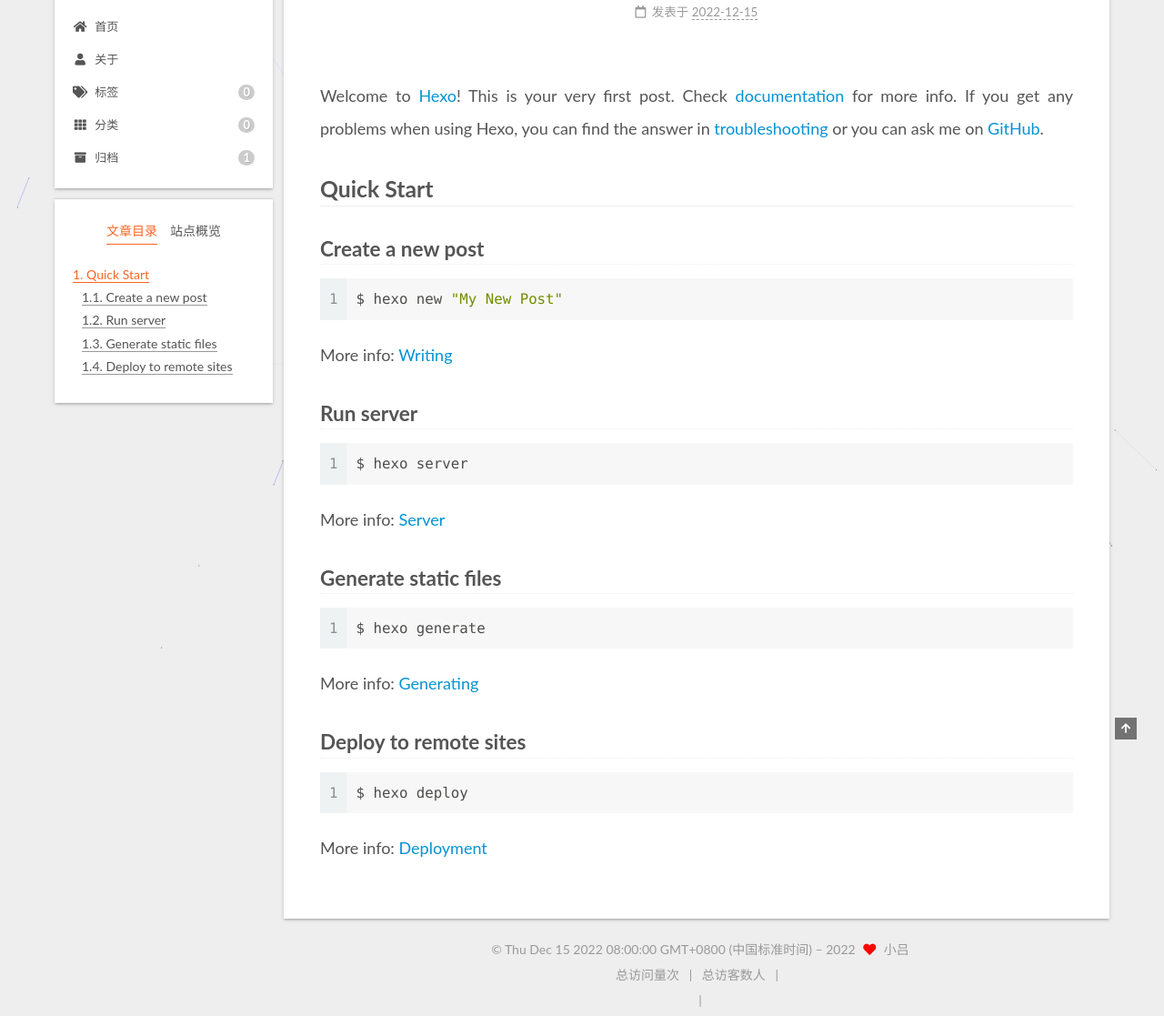
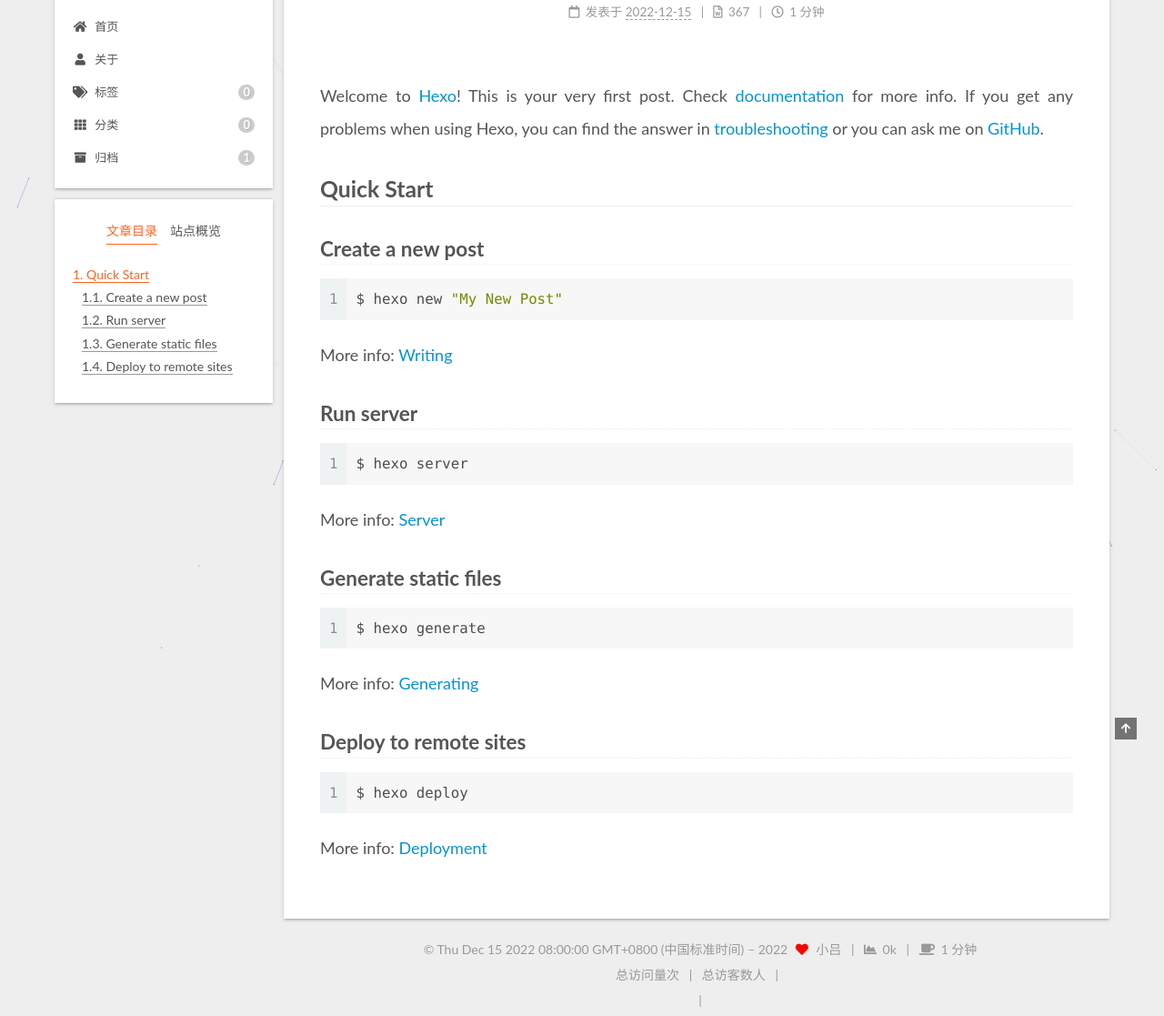
Before and after one commit to DXC6666/DXC6666.github.io, a plain HTML site: page 2022/12/15/hello-world/index.html in a window 1280 px wide. Shown: the part 87-1204 px from the top of the page at 91% size. Drawn offline with Linux system fonts and the light colour scheme; some packages are replaced by stand-ins of ours; a script that the page names is missing.

Commit message:
Site updated: 2022-12-16 11:42:40

```diff
--- a/2022/12/15/hello-world/index.html
+++ b/2022/12/15/hello-world/index.html
@@ -199,6 +199,18 @@
               <span class="post-meta-item-text">阅读次数：</span>
               <span id="busuanzi_value_page_pv"></span>
             </span>
+            <span class="post-meta-item" title="本文字数">
+              <span class="post-meta-item-icon">
+                <i class="far fa-file-word"></i>
+              </span>
+              <span>367</span>
+            </span>
+            <span class="post-meta-item" title="阅读时长">
+              <span class="post-meta-item-icon">
+                <i class="far fa-clock"></i>
+              </span>
+              <span>1 分钟</span>
+            </span>
 
         </div>
       </header>
@@ -359,6 +371,16 @@
     <i class="fa fa-heart"></i>
   </span>
   <span class="author" itemprop="copyrightHolder">小吕</span>
+    <span class="post-meta-divider">|</span>
+    <span class="post-meta-item-icon">
+      <i class="fa fa-chart-area"></i>
+    </span>
+    <span title="站点总字数">0k</span>
+    <span class="post-meta-divider">|</span>
+    <span class="post-meta-item-icon">
+      <i class="fa fa-coffee"></i>
+    </span>
+    <span title="站点阅读时长">1 分钟</span>
 </div>
 
 
--- a/css/main.css
+++ b/css/main.css
@@ -1169,7 +1169,7 @@
 }
 .links-of-author a::before,
 .links-of-author span.exturl::before {
-  background: #ffff3c;
+  background: #6fffff;
   border-radius: 50%;
   content: ' ';
   display: inline-block;
```
Also changed, not shown: about/index.html (+10 -0 lines), archives/2022/12/index.html (+10 -0 lines), archives/2022/index.html (+10 -0 lines), archives/index.html (+10 -0 lines), categories/index.html (+10 -0 lines), index.html (+22 -0 lines), resources/index.html (+10 -0 lines), tags/index.html (+10 -0 lines).
